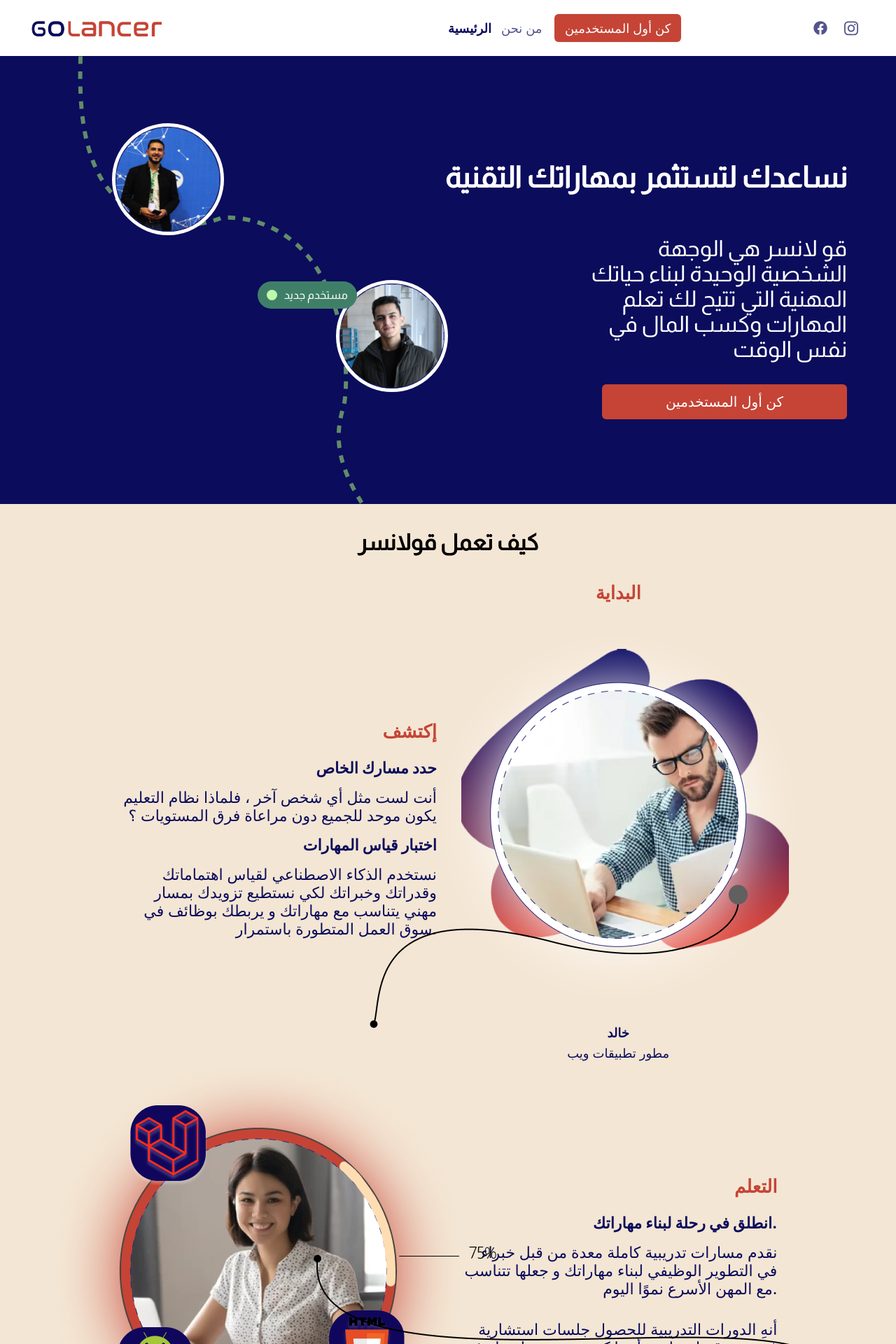
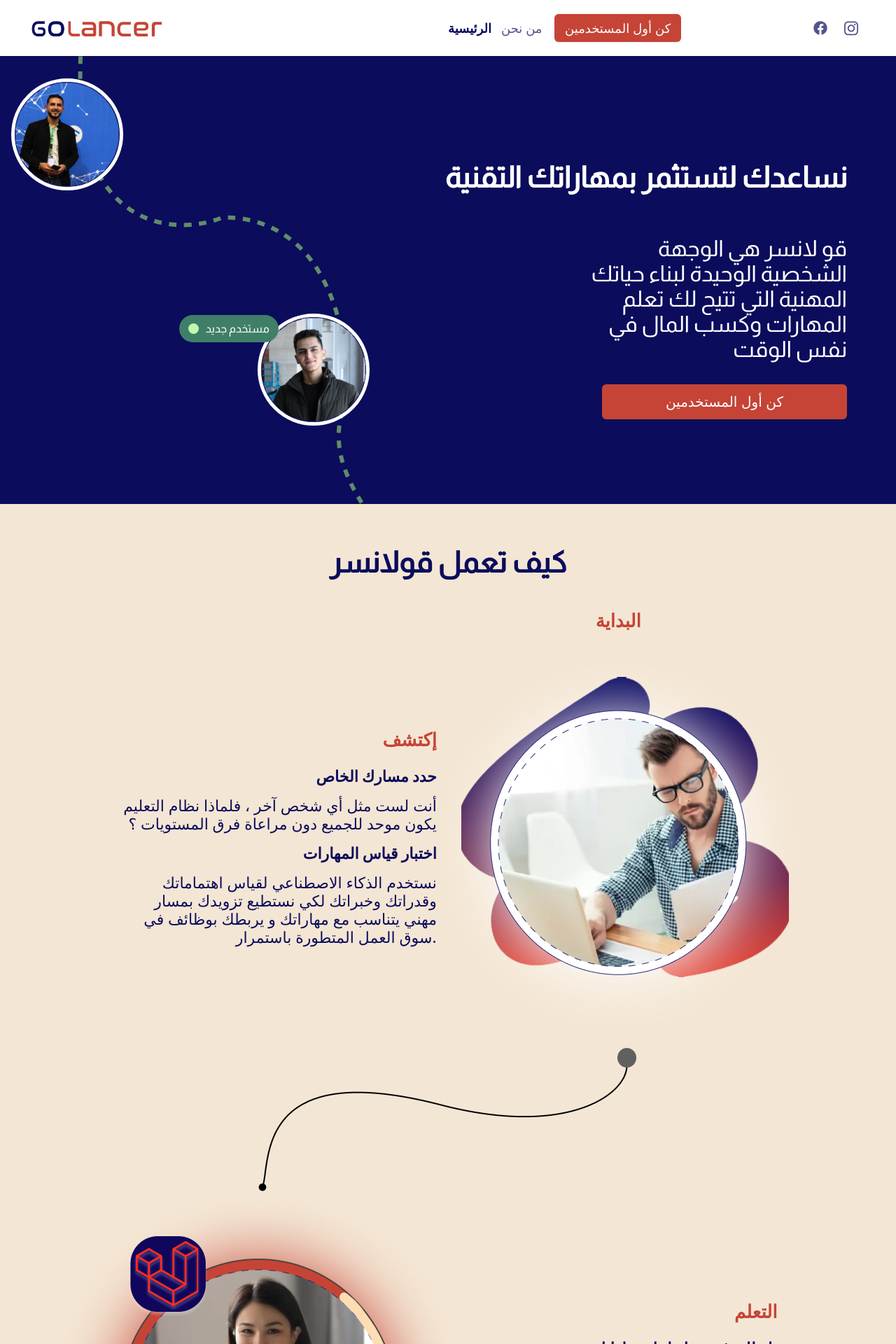
Before and after one commit to developersGolancer/next-landingpage, a Next.js app: page / in a window 1280 px wide. Shown: the top 1920 px of the page at 70% size. Built offline with nearby package versions, Linux system fonts and the light colour scheme.

Commit message:
yousef [FIX] fix responsive desgin problems

```diff
--- a/components/ModalBox/index.js
+++ b/components/ModalBox/index.js
@@ -97,7 +97,7 @@
               onChange={() => setShowErrorMessage(false)}
             />
           </Form.Item>
-          <label className="label"> كلمة المرور </label>
+          {/* <label className="label"> كلمة المرور </label>
           <Form.Item
             name="password"
             rules={[{ required: true, message: "الرجاء ادخال البيانات" }]}
@@ -108,7 +108,7 @@
               type="password"
               onChange={() => setShowErrorMessage(false)}
             />
-          </Form.Item>
+          </Form.Item> */}
           <div className="actions-container">
             <Form.Item>
               <Button type="primary" htmlType="submit">
--- a/components/header/header.scss
+++ b/components/header/header.scss
@@ -5,9 +5,10 @@
     align-items: center;
     background-color: #0B0C5C;
     position: relative;
+    height: 80vh;
     .dots-vector{
         width: 500px;
-        height: 80vh;
+        height: 100%;
     }
     .users-box{
         img{
@@ -86,18 +87,29 @@
         }
     }
 }
+@media screen and (min-width: 1000px) and (max-width: 1400px){
+    .new-user-container{
+        top: 2rem !important;
+        left: 1rem !important;
+    }
+    .new-user-two-container{
+        top: 23rem !important;
+        left: 23rem !important;
+    }
 
+}
 @media screen and (max-width: 680px){
     .header-container {
         display: block;
-        padding: 0rem 1rem;
+        padding: 1rem 2rem 2rem;
         box-sizing: border-box;
-        margin-top: 2rem;
         .dots-vector{
             width: 100% !important;
+            height: auto;
         }
         .box {
             width: 100%;
+            height: auto;
             p, h1 {
                 width: 100% !important;
                 text-align: center;
@@ -110,8 +122,8 @@
         }
         .new-user-two-container{
             position: absolute;
-            top: 14rem;
-            left: 10rem;
+            top: 17rem;
+            left: 12rem;
             p{
                 position: absolute;
                 top: -1rem;
--- a/components/how-work/how-work.scss
+++ b/components/how-work/how-work.scss
@@ -4,8 +4,15 @@
     justify-content: center;
     align-items: center;
     flex-direction: column;
-    padding: 1rem 2rem;
+    padding: 2rem 2rem;
     position: relative;
+    .how-it-work-section-title{
+        h1{
+            color: #0B0C5C;
+            font-weight: bolder;
+            font-size: 42px;
+        }
+    }
     .steps-container{
         width: 80%;
         text-align: right;
@@ -50,34 +57,42 @@
                 font-weight: bold;
 
             }
-            .user-position{
-                display: flex;
-                flex-direction: column;
-                align-items: center;
-                justify-content: center;
-                h4{
-                    margin: .5rem 0rem;
-                    font-size: 18px;
-                    color: #0B0C5C;
-                }
-                span{
-                    font-size: 18px;
-                    color: #0B0C5C;
-                }
-            }
+            // .user-position{
+            //     display: flex;
+            //     flex-direction: column;
+            //     align-items: center;
+            //     justify-content: center;
+            //     h4{
+            //         margin: .5rem 0rem;
+            //         font-size: 18px;
+            //         color: #0B0C5C;
+            //     }
+            //     span{
+            //         font-size: 18px;
+            //         color: #0B0C5C;
+            //     }
+            // }
         }
         .steps-controll-container{
             flex-direction: row-reverse !important;
         }
-        .preview-line-img{
-            position: absolute;
-            top: 34rem;
-            left: 33rem;
-        }
-        .preview-line2-img{
-            position: absolute;
-            top: 67rem;
-            left: 28rem;
+        // .preview-line-img{
+        //     position: absolute;
+        //     top: 34rem;
+        //     left: 33rem;
+        // }
+        // .preview-line2-img{
+        //     position: absolute;
+        //     top: 67rem;
+        //     left: 28rem;
+        // }
+    }
+    .line-container{
+        width: 100%;
+        display: flex;
+        justify-content: center;
+        img{
+            object-fit: cover;
         }
     }
 }
--- a/components/how-work/index.js
+++ b/components/how-work/index.js
@@ -50,7 +50,7 @@
 
   return (
     <div className="how-it-work-container">
-      <div className="section-title">
+      <div className="how-it-work-section-title">
         <h1> كيف تعمل قولانسر </h1>
       </div>
       <div className="steps-container">
@@ -71,26 +71,30 @@
                   <div className="step-image">
                     {item.start && <h3> البداية </h3>}
                     <img src={item.image} />
-                    <div className="user-position">
+                    {/* <div className="user-position">
                       <h4> {item.name} </h4>
                       <span> {item.position} </span>
-                    </div>
+                    </div> */}
                   </div>
                 </Col>
               </Row>
               {index == 0 ? (
+                <div className="line-container">
                   <img
                     src="/images/preview-line1.png"
                     className="preview-line-img"
                   />
+                </div>
               ) : (
                 ""
               )}
               {index == 1 ? (
+                <div className="line-container">
                   <img
                     src="/images/preview-line2.png"
                     className="preview-line2-img"
                   />
+                </div>
               ) : (
                 ""
               )}
--- a/components/levels/levels.scss
+++ b/components/levels/levels.scss
@@ -38,6 +38,7 @@
     .levels-preview{
         margin-top: 1rem;
         text-align: center !important;
+        padding: 0rem 1rem;
     }
     .levels-img-container{
         display: flex;
--- a/components/why-go-lancer/index.js
+++ b/components/why-go-lancer/index.js
@@ -43,11 +43,12 @@
   return (
     <div>
       <div className="abotu-steps-container">
+        <h1> لماذا قولانسر </h1>
         {data?.map((item, index) => {
           return (
             <div className="about-step-box">
               <Row
-                className={index % 2 ? "about-steps-controll-container" : ""}
+                className={index % 2 ? "" : "about-steps-controll-container"}
               >
                 <Col xs={24} sm={24} md={12} lg={12} xl={12}>
                   <div className="about-step-preview">
--- a/components/why-go-lancer/why-go-lancer.scss
+++ b/components/why-go-lancer/why-go-lancer.scss
@@ -2,6 +2,13 @@
     text-align: right;
     background-color: #F4E6D4;
     padding: 0rem 8rem 1rem;
+    h1{
+        font-size: 35px;
+        color: #0B0C5C;
+        margin: 0px;
+        padding: 3rem 0rem 0rem;
+        font-weight: bolder;
+    }
     .about-step-preview{
         display: flex;
         flex-direction: column;
@@ -27,32 +34,34 @@
     .about-step-image{
         display: flex;
         flex-direction: column;
-        align-items: flex-end;
+        align-items: flex-start;
         img{
-            width: 550px;
-            height: 550px;
+            width: 70%;
             object-fit: contain;
         }
     }
     .about-steps-image-controll-container{
         display: flex;
         flex-direction: column;
-        align-items: flex-start;
+        align-items: flex-end;
     }
     .about-steps-controll-container{
         flex-direction: row-reverse !important;
-        align-items: flex-start ;
+        align-items: center ;
         img{
-            width: 550px;
-            height: 550px;
+            width: 70%;
             object-fit: contain;
         }
     }
 }
 
-@media screen and (max-width: 680px){
+@media screen and (max-width: 900px){
     .abotu-steps-container {
         padding: 0rem 0.5rem 1rem;
+        h1{
+            padding: 2rem 0rem 0rem;
+            text-align: center;
+        }
         .about-step-image {
             img{
                 width: 100%;
@@ -60,10 +69,16 @@
             }
         }
         .about-steps-controll-container {
-           img{
+            img{
                 width: 100%;
                height: auto;
            }
+        }
+        .about-steps-image-controll-container{
+            img{
+                 width: 100%;
+                height: auto;
+            }
         }
     }
     .about-step-preview{
```
Lines whose indentation alone changed are shown as unchanged.
